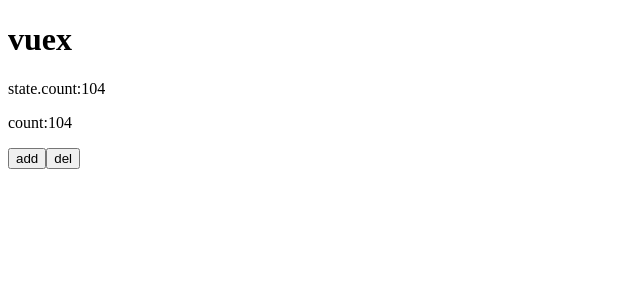
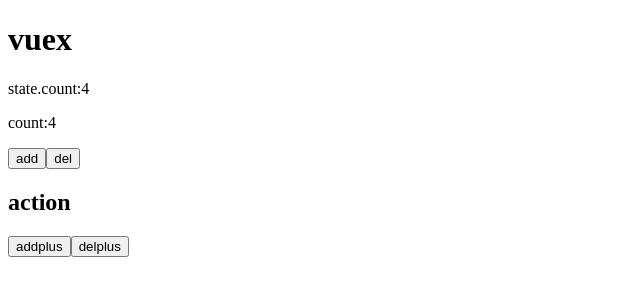
Before and after one commit to feibingbalabala/vue, a Vue app: page / in a window 1280 px wide. Shown: the top 300 px of the page, without its empty margins (0-640 px from the left). Built offline with nearby package versions, Linux system fonts and the light colour scheme.

Commit message:
vuex中action用法

```diff
--- a/src/components/vuex.vue
+++ b/src/components/vuex.vue
@@ -8,10 +8,15 @@
       <button @click="$store.commit('add', 1)">add</button>
       <button @click="del">del</button>
     </p>
+    <h2>action</h2>
+    <p>
+      <button @click="addplus">addplus</button>
+      <button @click="delplus">delplus</button>
+    </p>
   </div>
 </template>
 <script>
-  import {mapState, mapMutations, mapGetters} from 'vuex'
+  import {mapState, mapMutations, mapGetters, mapActions} from 'vuex'
   export default {
     name: 'app',
     data() {
@@ -24,15 +29,26 @@
       // count() {
       //   return this.$store.getters.count
       // },
-      ...mapGetters([
-        "count"
-      ])
+      // ...mapGetters([
+      //   "count"
+      // ])
     },
     methods: {
       ...mapMutations([
-      'add',
-      'del'
-    ])}
+        'add',
+        'del'
+      ]),
+      // action方法1
+      // ...mapActions([
+      //   'addplus',
+      //   'delplus'
+      // ]),
+      // action方法2
+      ...mapActions({
+        addplus: 'addplus',
+        delplus: 'delplus'
+      }),
+    }
   }
 </script>
 <style>
--- a/src/store.js
+++ b/src/store.js
@@ -20,12 +20,27 @@ const mutations = {
 
 const getters = {
   count: function(state) {
-    return state.count += 100
+    return state.count += 10
+  }
+}
+
+const actions = {
+  // 这个context代表整个state
+  addplus (context) {
+    context.commit('add', {a: 1});
+    setTimeout(() => {
+      context.commit('del')
+    }, 300);
+    console.log('first do')
+  },
+  delplus ({commit}) {
+    commit('del')
   }
 }
 
 export default new Vuex.Store({
   state,
   mutations,
-  getters
+  getters,
+  actions
 })
```
